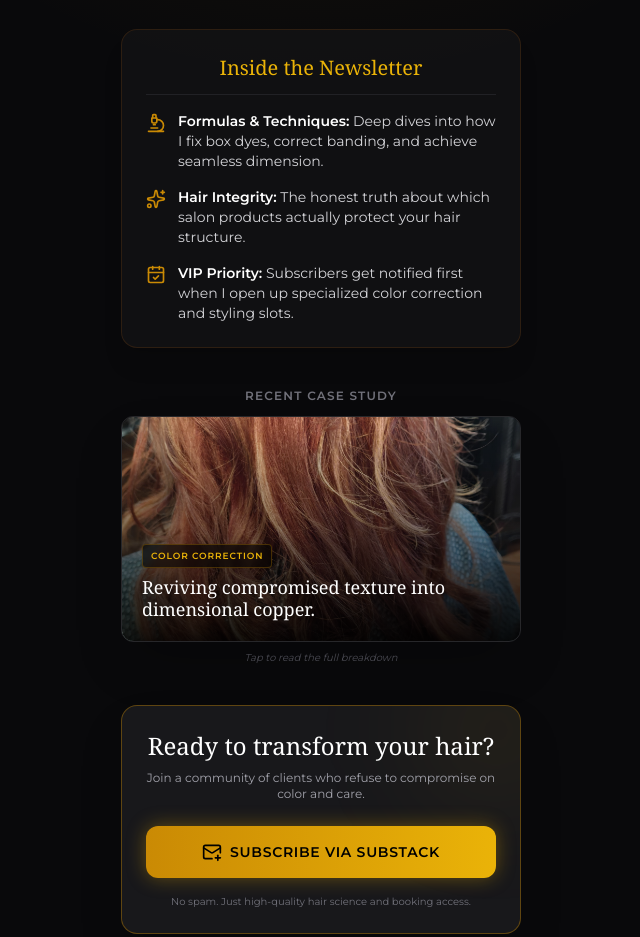
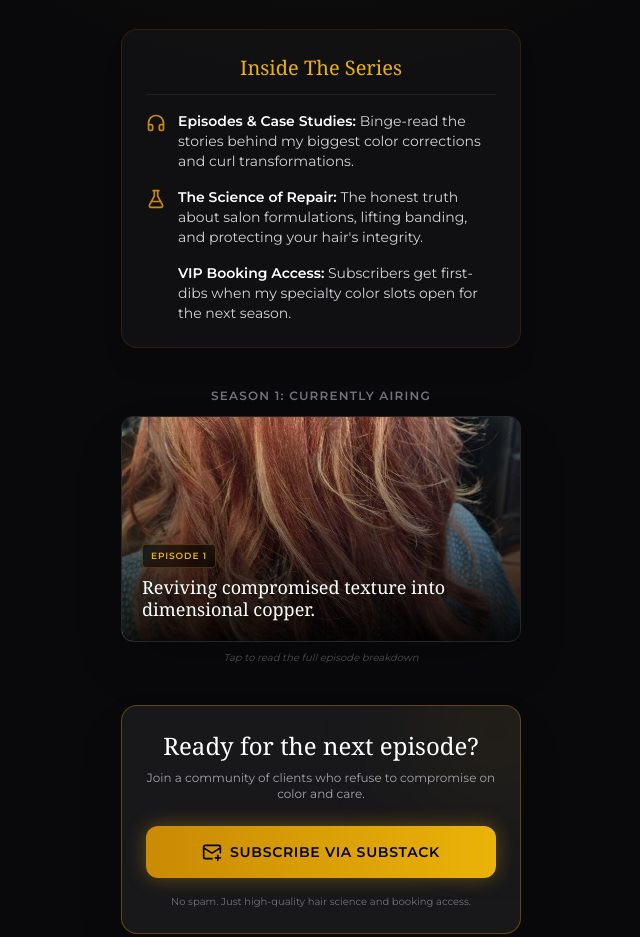
Before and after one commit to newtolinux23/landing-page, a plain HTML site: page index.html in a window 1280 px wide. Shown: the part 535-1472 px from the top of the page, without its empty margins (319-959 px from the left). Drawn offline with nearby package versions, Linux system fonts and the light colour scheme.

Commit message:
Refactor HTML structure and styles for clarity
Updated various text elements and streamlined CSS styles for better readability.

```diff
--- a/index.html
+++ b/index.html
@@ -14,57 +14,24 @@
     <link href="https://fonts.googleapis.com/css2?family=Cormorant+Garamond:ital,wght@0,400;0,600;0,700;1,400;1,600&family=Montserrat:wght@300;400;500;600&display=swap" rel="stylesheet">
 
     <style>
-        body {
-            font-family: 'Montserrat', sans-serif;
-            background-color: #09090b;
-            color: #f4f4f5;
-            overflow-x: hidden;
-        }
+        body { font-family: 'Montserrat', sans-serif; background-color: #09090b; color: #f4f4f5; overflow-x: hidden; }
         .font-serif { font-family: 'Cormorant Garamond', serif; }
 
-        /* --- ENHANCED ANIMATIONS --- */
-        .animate-fade-up {
-            animation: fadeUp 0.8s cubic-bezier(0.2, 0.8, 0.2, 1) forwards;
-            opacity: 0;
-            transform: translateY(30px);
-        }
+        .animate-fade-up { animation: fadeUp 0.8s cubic-bezier(0.2, 0.8, 0.2, 1) forwards; opacity: 0; transform: translateY(30px); }
         .delay-100 { animation-delay: 100ms; }
         .delay-200 { animation-delay: 200ms; }
         .delay-300 { animation-delay: 300ms; }
         .delay-400 { animation-delay: 400ms; }
         .delay-500 { animation-delay: 500ms; }
 
-        @keyframes fadeUp {
-            from { opacity: 0; transform: translateY(30px); }
-            to { opacity: 1; transform: translateY(0); }
-        }
+        @keyframes fadeUp { from { opacity: 0; transform: translateY(30px); } to { opacity: 1; transform: translateY(0); } }
 
-        .pulse-glow {
-            animation: pulseGlow 3s infinite alternate;
-        }
-        @keyframes pulseGlow {
-            0% { box-shadow: 0 0 10px rgba(202, 138, 4, 0.2); }
-            100% { box-shadow: 0 0 25px rgba(234, 179, 8, 0.5); }
-        }
+        .pulse-glow { animation: pulseGlow 3s infinite alternate; }
+        @keyframes pulseGlow { 0% { box-shadow: 0 0 10px rgba(202, 138, 4, 0.2); } 100% { box-shadow: 0 0 25px rgba(234, 179, 8, 0.5); } }
 
-        .ambient-glow {
-            position: absolute;
-            top: 0;
-            left: 50%;
-            transform: translateX(-50%);
-            width: 100%;
-            height: 600px;
-            background: radial-gradient(circle at top, rgba(202, 138, 4, 0.15) 0%, rgba(0,0,0,0) 70%);
-            z-index: -1;
-            pointer-events: none;
-        }
+        .ambient-glow { position: absolute; top: 0; left: 50%; transform: translateX(-50%); width: 100%; height: 600px; background: radial-gradient(circle at top, rgba(202, 138, 4, 0.15) 0%, rgba(0,0,0,0) 70%); z-index: -1; pointer-events: none; }
 
-        .gold-gradient-text {
-            color: transparent;
-            background-clip: text;
-            -webkit-background-clip: text;
-            background-image: linear-gradient(to right, #fde047, #eab308, #ca8a04);
-        }
+        .gold-gradient-text { color: transparent; background-clip: text; -webkit-background-clip: text; background-image: linear-gradient(to right, #fde047, #eab308, #ca8a04); }
     </style>
 </head>
 <body class="min-h-screen flex flex-col relative selection:bg-yellow-500/30">
@@ -75,21 +42,14 @@
 
         <!-- HEADER / BRANDING -->
         <header class="flex flex-col items-center mb-8 animate-fade-up text-center">
-
-            <!-- Logo with Spin Animation -->
             <div class="relative w-24 h-24 mb-4">
                 <div class="absolute inset-0 rounded-full border-2 border-yellow-600/40 animate-[spin_8s_linear_infinite]"></div>
                 <div class="absolute inset-1 rounded-full border border-yellow-500/20 animate-[spin_12s_linear_infinite_reverse]"></div>
                 <img src="logo.jpg" alt="Shondell Slaughter Logo" class="w-full h-full rounded-full object-cover shadow-[0_0_20px_rgba(202,138,4,0.4)]">
             </div>
 
-            <!-- BRAND NAME ADDED -->
-            <h2 class="text-xl font-serif text-yellow-500 tracking-widest uppercase mb-1">
-                Shondell Slaughter
-            </h2>
-            <p class="text-[10px] tracking-[0.2em] uppercase text-zinc-400 font-medium mb-5">
-                Main Street Parlor • Joshua, TX
-            </p>
+            <h2 class="text-xl font-serif text-yellow-500 tracking-widest uppercase mb-1">Shondell Slaughter</h2>
+            <p class="text-[10px] tracking-[0.2em] uppercase text-zinc-400 font-medium mb-5">Main Street Parlor • Joshua, TX</p>
 
             <h1 class="text-4xl font-serif font-bold tracking-wide mb-3 leading-tight text-white">
                 The Science of <br> <span class="gold-gradient-text italic">Perfect Color</span>
@@ -105,59 +65,54 @@
             </p>
         </div>
 
-        <!-- WHAT THEY GET (Value Props) -->
+        <!-- WHAT THEY GET (UPDATED TO NETFLIX/SERIES VIBE) -->
         <div class="bg-zinc-900/50 border border-yellow-900/30 p-6 rounded-2xl mb-10 animate-fade-up delay-200 shadow-xl relative overflow-hidden transition-transform duration-500 hover:-translate-y-1">
-            <h3 class="font-serif text-xl text-yellow-500 mb-4 text-center border-b border-zinc-800/80 pb-3">Inside the Newsletter</h3>
+            <h3 class="font-serif text-xl text-yellow-500 mb-4 text-center border-b border-zinc-800/80 pb-3">Inside The Series</h3>
 
             <div class="space-y-4">
                 <div class="flex items-start gap-3">
-                    <i data-lucide="microscope" class="w-5 h-5 text-yellow-600 shrink-0 mt-0.5"></i>
-                    <p class="text-sm text-zinc-300"><strong class="text-white">Formulas & Techniques:</strong> Deep dives into how I fix box dyes, correct banding, and achieve seamless dimension.</p>
+                    <i data-lucide="headphones" class="w-5 h-5 text-yellow-600 shrink-0 mt-0.5"></i>
+                    <p class="text-sm text-zinc-300"><strong class="text-white">Episodes & Case Studies:</strong> Binge-read the stories behind my biggest color corrections and curl transformations.</p>
                 </div>
                 <div class="flex items-start gap-3">
-                    <i data-lucide="sparkles" class="w-5 h-5 text-yellow-600 shrink-0 mt-0.5"></i>
-                    <p class="text-sm text-zinc-300"><strong class="text-white">Hair Integrity:</strong> The honest truth about which salon products actually protect your hair structure.</p>
+                    <i data-lucide="flask-conical" class="w-5 h-5 text-yellow-600 shrink-0 mt-0.5"></i>
+                    <p class="text-sm text-zinc-300"><strong class="text-white">The Science of Repair:</strong> The honest truth about salon formulations, lifting banding, and protecting your hair's integrity.</p>
                 </div>
                 <div class="flex items-start gap-3">
-                    <i data-lucide="calendar-check" class="w-5 h-5 text-yellow-600 shrink-0 mt-0.5"></i>
-                    <p class="text-sm text-zinc-300"><strong class="text-white">VIP Priority:</strong> Subscribers get notified first when I open up specialized color correction and styling slots.</p>
+                    <i data-lucide="ticket-star" class="w-5 h-5 text-yellow-600 shrink-0 mt-0.5"></i>
+                    <p class="text-sm text-zinc-300"><strong class="text-white">VIP Booking Access:</strong> Subscribers get first-dibs when my specialty color slots open for the next season.</p>
                 </div>
             </div>
         </div>
 
-        <!-- AUTHORITY PROOF (CLICKABLE Case Study Teaser) -->
+        <!-- AUTHORITY PROOF -->
         <div class="mb-10 animate-fade-up delay-300">
-            <h4 class="text-xs font-semibold tracking-widest uppercase text-zinc-500 mb-3 text-center">Recent Case Study</h4>
+            <h4 class="text-xs font-semibold tracking-widest uppercase text-zinc-500 mb-3 text-center">Season 1: Currently Airing</h4>
 
-            <!-- Clickable Link Wrapped Around the Image -->
             <a href="https://substack.com/@dellalouise" target="_blank" class="relative overflow-hidden rounded-xl border border-zinc-800 shadow-2xl block group cursor-pointer transition-all duration-300 hover:border-yellow-600/50 hover:shadow-[0_0_20px_rgba(202,138,4,0.2)]">
-
-                <!-- Zoom animation on hover/tap added to image -->
                 <img src="dimensional-copper-hair-color.jpg" alt="Dimensional Copper Color Correction" class="w-full h-56 object-cover filter brightness-90 group-hover:scale-105 transition-transform duration-700 ease-out">
-
                 <div class="absolute inset-0 bg-gradient-to-t from-black/90 via-black/40 to-transparent p-5 flex flex-col justify-end">
                     <div class="flex justify-between items-end">
                         <div>
-                            <span class="inline-block bg-black/60 backdrop-blur-sm border border-yellow-600/30 text-yellow-500 text-[9px] font-bold uppercase tracking-widest mb-2 px-2 py-1 rounded">Color Correction</span>
+                            <span class="inline-block bg-black/60 backdrop-blur-sm border border-yellow-600/30 text-yellow-500 text-[9px] font-bold uppercase tracking-widest mb-2 px-2 py-1 rounded">Episode 1</span>
                             <span class="block text-white font-serif text-lg leading-tight group-hover:text-yellow-400 transition-colors duration-300">Reviving compromised texture into dimensional copper.</span>
                         </div>
                         <div class="bg-yellow-500/20 p-2 rounded-full backdrop-blur-md opacity-0 group-hover:opacity-100 transition-opacity duration-300 translate-x-2 group-hover:translate-x-0">
-                            <i data-lucide="arrow-up-right" class="w-4 h-4 text-yellow-500"></i>
+                            <i data-lucide="play" class="w-4 h-4 text-yellow-500 ml-0.5"></i>
                         </div>
                     </div>
                 </div>
             </a>
-            <p class="text-[10px] text-zinc-600 text-center mt-2 italic">Tap to read the full breakdown</p>
+            <p class="text-[10px] text-zinc-600 text-center mt-2 italic">Tap to read the full episode breakdown</p>
         </div>
 
         <!-- CALL TO ACTION / EMAIL CAPTURE -->
         <div class="w-full mt-auto animate-fade-up delay-400 bg-zinc-900 border border-yellow-600/40 p-6 rounded-2xl text-center relative overflow-hidden shadow-2xl">
             <div class="absolute top-0 right-0 w-32 h-32 bg-yellow-500/10 rounded-full blur-3xl -mr-10 -mt-10 pointer-events-none"></div>
 
-            <h2 class="font-serif text-2xl text-white mb-2 relative z-10">Ready to transform your hair?</h2>
+            <h2 class="font-serif text-2xl text-white mb-2 relative z-10">Ready for the next episode?</h2>
             <p class="text-xs text-zinc-400 mb-6 relative z-10">Join a community of clients who refuse to compromise on color and care.</p>
 
-            <!-- Animated Glowing Button -->
             <a href="https://substack.com/@dellalouise" target="_blank" class="block w-full bg-gradient-to-r from-yellow-600 to-yellow-500 text-black font-bold py-4 rounded-xl pulse-glow transition-transform active:scale-95 hover:brightness-110 flex items-center justify-center gap-2 text-sm uppercase tracking-wider relative z-10">
                 <i data-lucide="mail-plus" class="w-5 h-5"></i>
                 Subscribe via Substack
@@ -172,7 +127,6 @@
     <footer class="w-full mt-auto border-t border-zinc-800/60 bg-black/40 backdrop-blur-md pt-8 pb-10 px-6 z-10 relative">
         <div class="max-w-md mx-auto text-center space-y-6 animate-fade-up delay-500">
 
-            <!-- Seamless Connection Button -->
             <a href="https://shondellslaughter.com" class="inline-flex items-center justify-center gap-2 text-[11px] font-bold tracking-widest uppercase text-zinc-300 hover:text-black border border-zinc-700 bg-zinc-800 hover:bg-yellow-500 py-3.5 px-6 rounded-full transition-all duration-300 shadow-lg group">
                 <i data-lucide="arrow-left" class="w-4 h-4 text-zinc-500 group-hover:text-black transition-colors"></i>
                 Return to Main Menu & Booking
```
